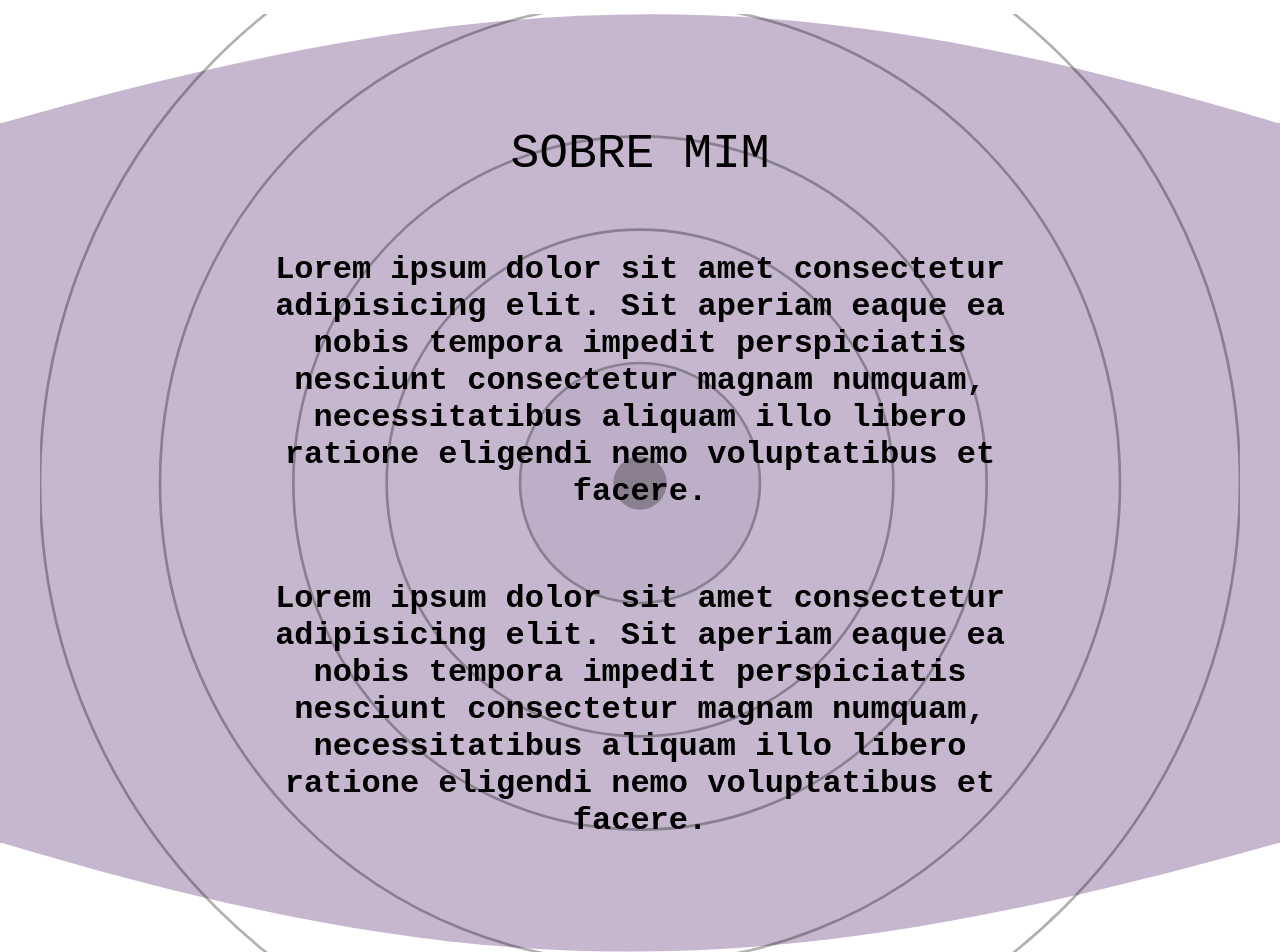
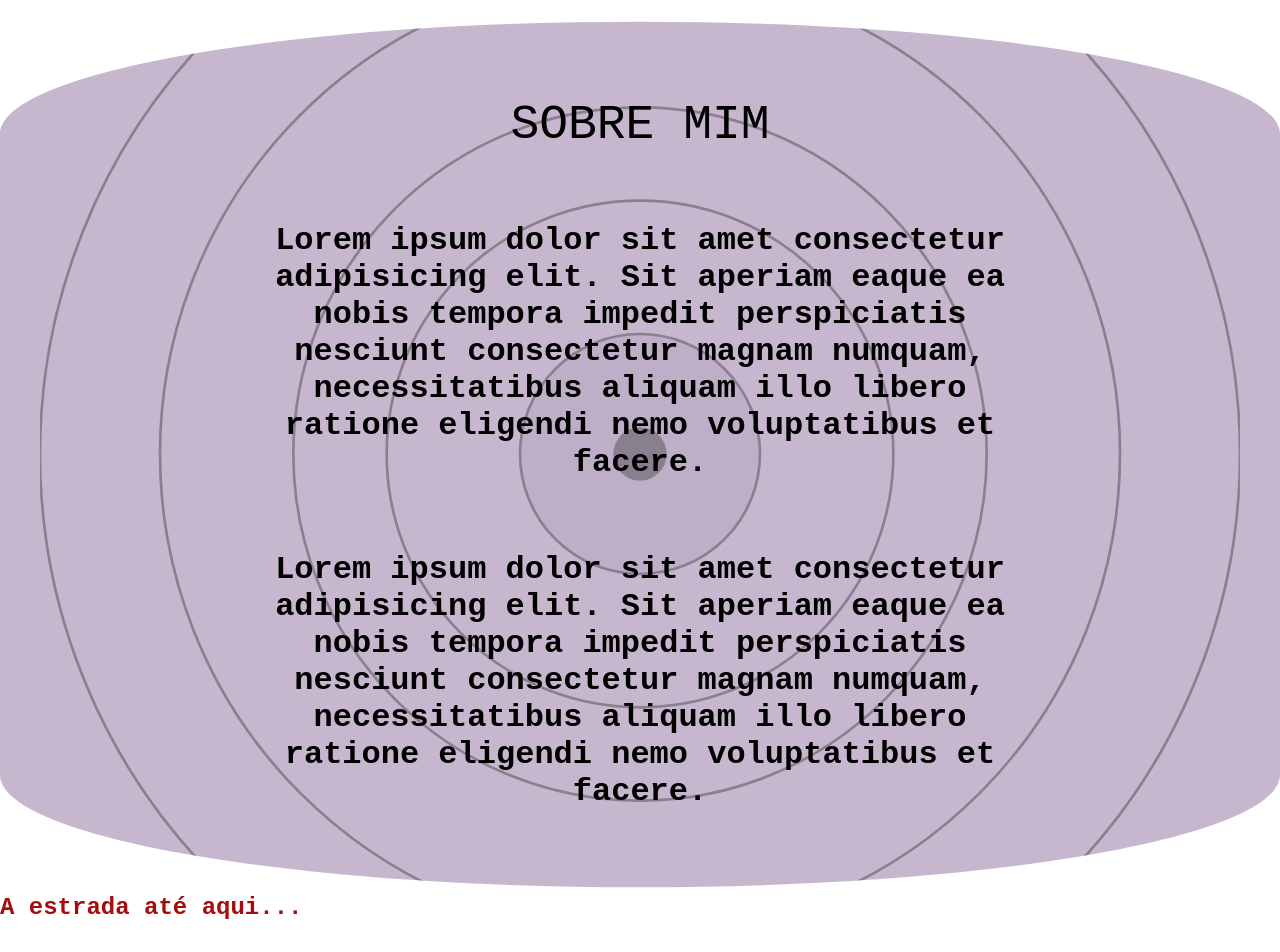
Before and after one commit to DaviCalebe/portfolio, a React (Vite) app in the folder app/: page / in a window 1280 px wide. Shown: the part 730-1682 px from the top of the page. After the commit the page ends 1651 px from the top, so only its background shows below. Built offline with nearby package versions, Linux system fonts and the light colour scheme.

Commit message:
fix: bugs in about section

```diff
--- a/app/src/App.css
+++ b/app/src/App.css
@@ -86,29 +86,39 @@ body{
 }
 
 .about{
+    display: flex;
+    justify-content: center;
     position: relative;
+    min-height: 55rem;
+    height: auto;
     overflow: hidden;
+    background-color: #C6B7CE;
 }
 
 .default-element{
+    color: var(--base-color);
+    position: absolute;
+    bottom: 0;
     margin-bottom: -1px;
+    z-index: 5;
 }
 
 .reversed-element{
-    margin-top: -1px;
+    color: var(--base-color);
+    position: absolute;
+    top: 0;
+    z-index: 5;
     transform: rotate(180deg);
 }
 
 .about-content{
     display: flex;
     flex-direction: column;
-    justify-content: center;
-    align-items: center;
+    align-self: center;
     gap: 70px;
     position: relative;
     width: auto;
-    min-height: 45rem;
-    height: auto;
+    height: 100%;
     background-color: #C6B7CE;
     text-align: center;
 }
@@ -139,6 +149,10 @@ body{
     opacity: 30%;
 }
 
+.road h1{
+    color: var(--tertiary-color);
+}
+
 @media (max-width: 1120px){
     .intro{
         grid-template-columns: 1fr;
--- a/app/src/App.tsx
+++ b/app/src/App.tsx
@@ -2,7 +2,7 @@ import './App.css';
 import { ToggleNav } from './components/toggle-nav';
 import brazilflag from './assets/brazil-flag.svg'
 import usaflag from './assets/usa-flag.svg'
-import element from './assets/element.svg'
+import element from './assets/element1.svg'
 
 function App() {
 
@@ -27,7 +27,10 @@ function App() {
       </div>
 
       <section className="about">
-        <img src={element} className='default-element' alt="figma-element" />
+        <svg className='reversed-element' data-name="Layer 1" xmlns="http://www.w3.org/2000/svg" viewBox="0 0 1200 120" preserveAspectRatio="none">
+            <path d="M600,112.77C268.63,112.77,0,65.52,0,7.23V120H1200V7.23C1200,65.52,931.37,112.77,600,112.77Z" fill="var(--base-color)"></path>
+        </svg>
+
         <svg viewBox="0 0 900 900" className="target-svg">
           <circle cx="450" cy="450" r="450" stroke="black" strokeWidth="2" fill="none" />
           <circle cx="450" cy="450" r="360" stroke="black" strokeWidth="2" fill="none" />
@@ -43,9 +46,14 @@ function App() {
 
           <p>Lorem ipsum dolor sit amet consectetur adipisicing elit. Sit aperiam eaque ea nobis tempora impedit perspiciatis nesciunt consectetur magnam numquam, necessitatibus aliquam illo libero ratione eligendi nemo voluptatibus et facere.</p>
         </div>
-        <img src={element} className='reversed-element' alt="figma-element" />
+        <svg className='default-element' data-name="Layer 1" xmlns="http://www.w3.org/2000/svg" viewBox="0 0 1200 120" preserveAspectRatio="none">
+            <path d="M600,112.77C268.63,112.77,0,65.52,0,7.23V120H1200V7.23C1200,65.52,931.37,112.77,600,112.77Z" fill="var(--base-color)"></path>
+        </svg>
       </section>
 
+      <section className="road">
+        <h1>A estrada até aqui...</h1>
+      </section>
 
     </main>
   )
```
Also changed, not shown: app/src/assets/element1.svg (added).
